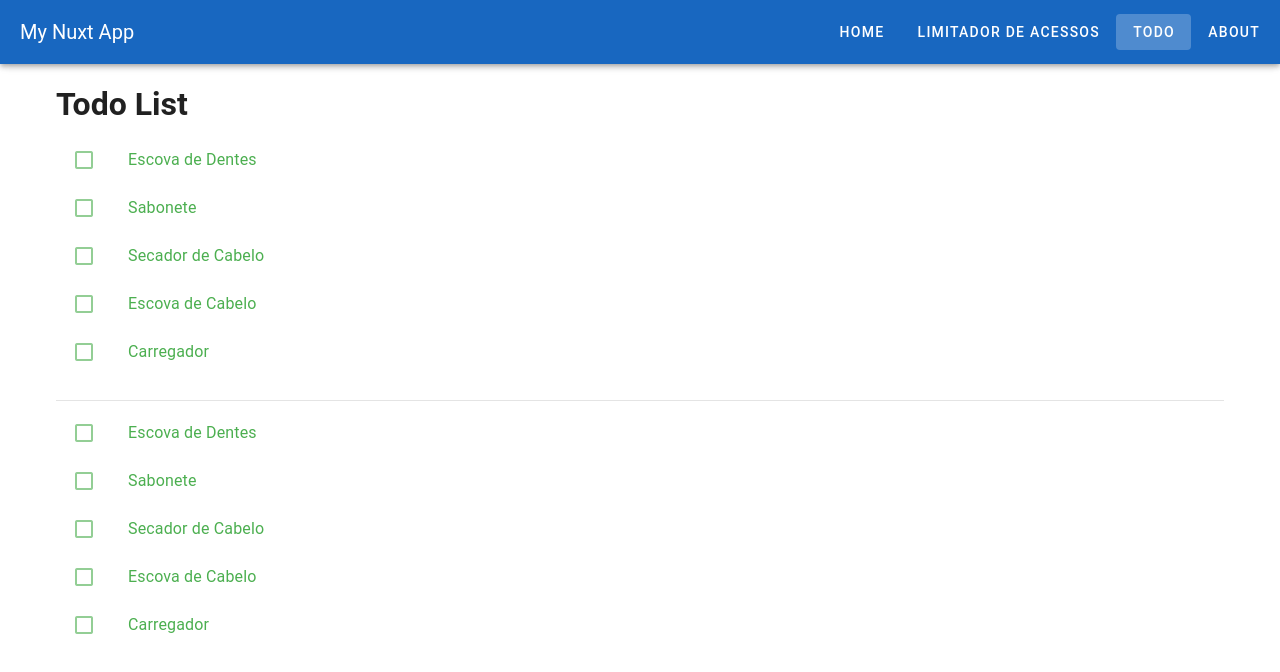
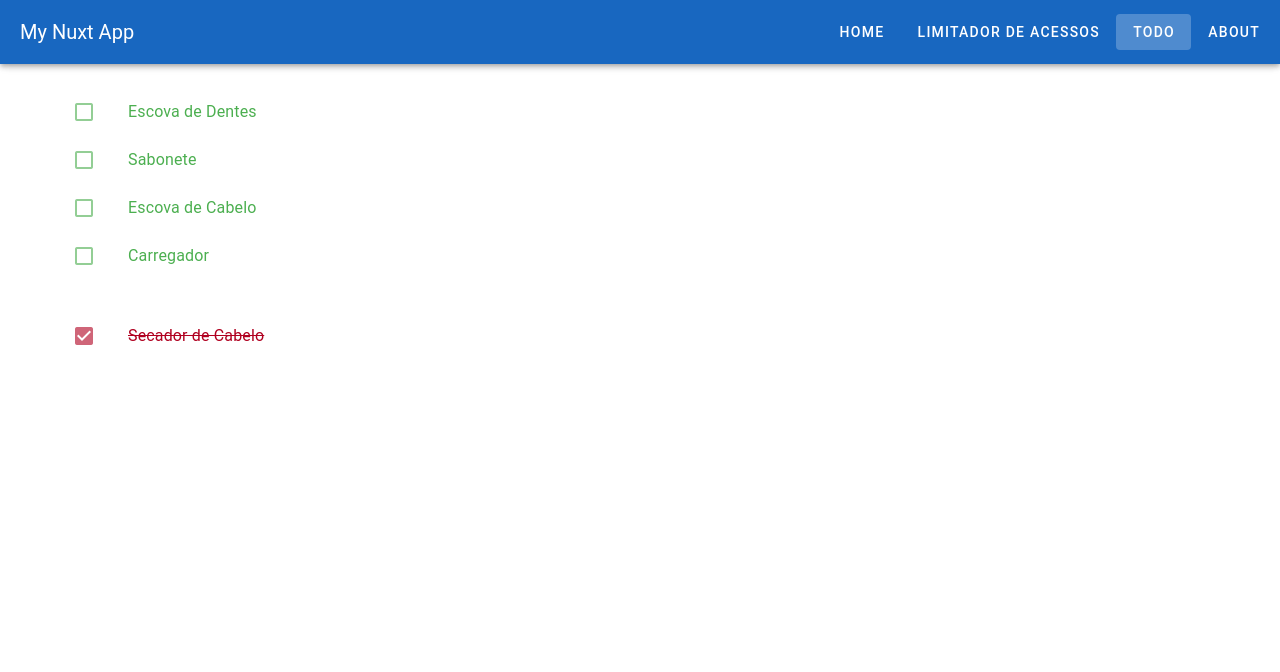
Before and after one commit to betogroo/nuxt-base, a Nuxt app: page /todo in a window 1280 px wide. Shown: the top 672 px of the page. Built offline with nearby package versions, Linux system fonts and the light colour scheme.

Commit message:
feat(error): create prop and import function

```diff
--- a/app/components/TodoList.vue
+++ b/app/components/TodoList.vue
@@ -1,11 +1,12 @@
 <script setup lang="ts">
-  import type { List } from '~/composables/useTodo'
+  import type { List } from '~/types'
+  defineProps<Props>()
+
+  const { toggleCheck } = useTodo()
 
   interface Props {
     list: List[]
   }
-  defineProps<Props>()
-  const { toggleCheck } = useTodo()
 </script>
 
 <template>
--- a/app/composables/useTodo.ts
+++ b/app/composables/useTodo.ts
@@ -1,8 +1,4 @@
-export interface List {
-  id: number
-  name: string
-  checked: boolean
-}
+import type { List } from '~/types'
 
 const useTodo = () => {
   const list = ref<List[]>([
@@ -19,7 +15,7 @@ const useTodo = () => {
     {
       id: 3,
       name: 'Secador de Cabelo',
-      checked: false,
+      checked: true,
     },
     {
       id: 4,
@@ -34,6 +30,9 @@ const useTodo = () => {
   ])
 
   function toggleCheck(id: number) {
+    // aqui é para mostrar que a função é executada, porém itemList não é reativo com a prop
+    // utilizar evento
+    console.log(id)
     const itemList = list.value.find((item) => item.id === id)
     if (itemList) {
       itemList.checked = !itemList.checked
--- a/app/pages/todo.vue
+++ b/app/pages/todo.vue
@@ -1,44 +1,9 @@
 <script setup lang="ts">
-  const { toggleCheck, checkedList, uncheckedList } = useTodo()
+  const { checkedList, uncheckedList } = useTodo()
 </script>
 <template>
-  <h1>Todo List</h1>
-  <v-list>
-    <v-list-item
-      v-for="item in uncheckedList"
-      :key="item.name"
-      :class="item.checked ? 'text-error ' : 'text-success'"
-      :prepend-icon="
-        item.checked ? 'mdi-checkbox-marked' : 'mdi-checkbox-blank-outline'
-      "
-      :ripple="false"
-      @click="toggleCheck(item.id)"
-    >
-      <template #title>
-        <span :class="item.checked ? 'text-decoration-line-through' : ''">{{
-          item.name
-        }}</span>
-      </template>
-    </v-list-item>
-  </v-list>
-  <v-list>
-    <v-list-item
-      v-for="item in checkedList"
-      :key="item.name"
-      :class="item.checked ? 'text-error ' : 'text-success'"
-      :prepend-icon="
-        item.checked ? 'mdi-checkbox-marked' : 'mdi-checkbox-blank-outline'
-      "
-      :ripple="false"
-      @click="toggleCheck(item.id)"
-    >
-      <template #title>
-        <span :class="item.checked ? 'text-decoration-line-through' : ''">{{
-          item.name
-        }}</span>
-      </template>
-    </v-list-item>
-  </v-list>
-  <v-divider />
-  <TodoList :list="uncheckedList" />
+  <div>
+    <TodoList :list="uncheckedList" />
+    <TodoList :list="checkedList" />
+  </div>
 </template>
```
